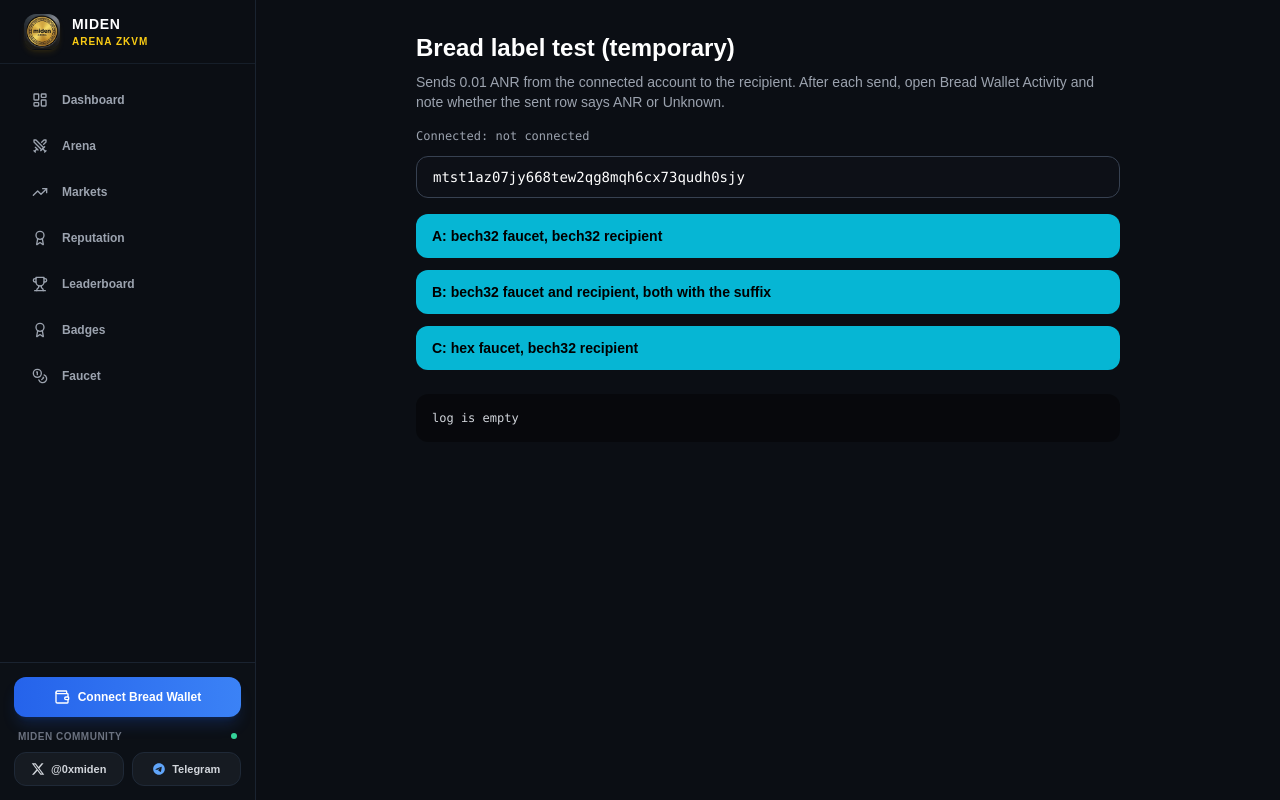
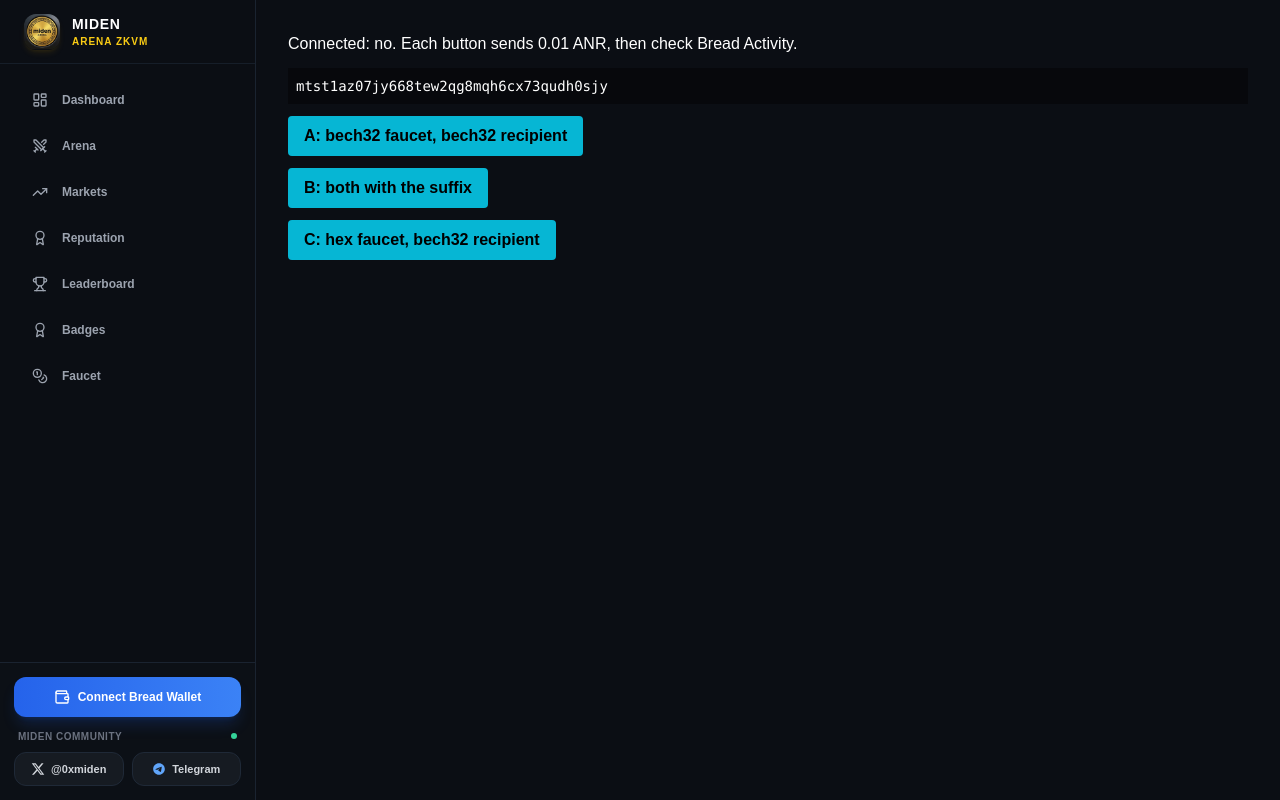
Before and after one commit to anaraydinli55/miden-arena, a Next.js app: page /dev/bread-labels in a window 1280 px wide. Built offline with nearby package versions, Linux system fonts and the light colour scheme; no server answers.

Commit message:
temporary bread label test page

```diff
--- a/app/dev/bread-labels/page.tsx
+++ b/app/dev/bread-labels/page.tsx
@@ -3,98 +3,45 @@
 import React, { useState } from 'react';
 import { useWallet } from '@/components/wallet/wallet-provider';
 import { getBreadProvider } from '@/lib/miden/bread';
-import { CLAIM_TOKENS } from '@/lib/miden/tokens';
 
-// TEMPORARY test page: finds which address format makes Bread Wallet show the token name in Activity.
-// Each button sends 0.01 ANR from the connected account to the recipient below.
-// Use your OTHER Bread account as the recipient, never the escrow.
-const ANR_HEX = CLAIM_TOKENS.ANR.faucetId;
-const ANR_BECH32 = 'mtst1apae2yhu0l7dd5f7g0frr08kxy9xh69p';
-const SUFFIX = '_qr7qqq9wr6w';
-const ESCROW_BECH32 = 'mtst1aq9qxfvlq0whp52wj7nfx3g0ngu6m28w';
-
+// TEMPORARY: which address format makes Bread label the sent token? Sends 0.01 ANR to your OTHER account.
+const HEX = '0x7b9512fc7ffcd6d13e43d231bcf631';
+const BECH = 'mtst1apae2yhu0l7dd5f7g0frr08kxy9xh69p';
+const SFX = '_qr7qqq9wr6w';
+const ESCROW = 'mtst1aq9qxfvlq0whp52wj7nfx3g0ngu6m28w';
 const base = (a: string) => a.trim().split('_')[0];
 
-export default function BreadLabelsTest() {
-  const { address, connected, connect } = useWallet();
-  const [recipient, setRecipient] = useState('mtst1az07jy668tew2qg8mqh6cx73qudh0sjy');
+export default function Page() {
+  const { address, connect } = useWallet();
+  const [to, setTo] = useState('mtst1az07jy668tew2qg8mqh6cx73qudh0sjy');
   const [log, setLog] = useState<string[]>([]);
-  const [busy, setBusy] = useState(false);
-  const add = (m: string) => setLog((l) => [`${new Date().toLocaleTimeString()}  ${m}`, ...l]);
+  const add = (m: string) => setLog((l) => [m, ...l]);
 
-  const run = async (label: string, faucetId: string, to: string) => {
-    const norm = base(to).toLowerCase();
-    if (norm === ESCROW_BECH32 || norm.startsWith('0x0a03259f')) {
-      add('refused: the recipient is the escrow account');
-      return;
-    }
-    let from = address;
-    if (!connected || !from) from = await connect();
-    const provider = getBreadProvider();
-    if (!provider || !from) {
-      add('Bread Wallet is not connected');
-      return;
-    }
-    const method = ['requestSend', 'requestSendTransaction', 'sendTransaction'].find(
-      (m) => typeof provider[m] === 'function'
-    );
-    if (!method) {
-      add('no send method on the provider');
-      return;
-    }
-    setBusy(true);
-    add(`${label}: sending 0.01 ANR (faucetId=${faucetId}, to=${to})`);
+  const run = async (label: string, faucetId: string, recipientAddress: string) => {
+    if (base(recipientAddress) === ESCROW) return add('refused: that is the escrow');
+    const from = address || (await connect());
+    const p: any = getBreadProvider();
+    const m = ['requestSend', 'requestSendTransaction', 'sendTransaction'].find((x) => typeof p?.[x] === 'function');
+    if (!from || !m) return add('wallet or send method missing');
+    add(label + ': sending');
     try {
-      const res = await provider[method]({
-        senderAddress: from,
-        recipientAddress: to,
-        faucetId,
-        noteType: 'public',
-        amount: 10_000,
-      });
-      add(`${label}: done ${JSON.stringify(res)}`);
+      const r = await p[m]({ senderAddress: from, recipientAddress, faucetId, noteType: 'public', amount: 10000 });
+      add(label + ' ok ' + JSON.stringify(r));
     } catch (e: any) {
-      add(`${label}: error ${e?.message || String(e)}`);
-    } finally {
-      setBusy(false);
+      add(label + ' error ' + (e?.message || String(e)));
     }
   };
 
-  const to = base(recipient);
-  const variants: [string, string, string][] = [
-    ['A: bech32 faucet, bech32 recipient', ANR_BECH32, to],
-    ['B: bech32 faucet and recipient, both with the suffix', ANR_BECH32 + SUFFIX, to + SUFFIX],
-    ['C: hex faucet, bech32 recipient', ANR_HEX, to],
-  ];
-
+  const b = base(to);
+  const btn = 'block rounded bg-cyan-500 px-4 py-2 text-black font-bold';
   return (
-    <div className="p-8 max-w-3xl mx-auto text-white">
-      <h1 className="text-2xl font-black">Bread label test (temporary)</h1>
-      <p className="text-sm text-gray-400 mt-2">
-        Sends 0.01 ANR from the connected account to the recipient. After each send, open Bread Wallet
-        Activity and note whether the sent row says ANR or Unknown.
-      </p>
-      <div className="mt-4 text-xs font-mono text-gray-400">Connected: {address || 'not connected'}</div>
-      <input
-        value={recipient}
-        onChange={(e) => setRecipient(e.target.value)}
-        className="mt-3 w-full rounded-xl border border-gray-700 bg-[#0d1017] px-4 py-2.5 text-sm font-mono"
-      />
-      <div className="mt-4 grid gap-3">
-        {variants.map(([label, faucetId, recipientAddress]) => (
-          <button
-            key={label}
-            disabled={busy}
-            onClick={() => run(label, faucetId, recipientAddress)}
-            className="rounded-xl bg-cyan-500 px-4 py-3 text-left text-sm font-bold text-black disabled:opacity-50"
-          >
-            {label}
-          </button>
-        ))}
-      </div>
-      <pre className="mt-6 whitespace-pre-wrap break-all rounded-xl bg-black/40 p-4 text-xs text-gray-300">
-        {log.join('\n') || 'log is empty'}
-      </pre>
+    <div className="p-8 text-white space-y-3">
+      <p>Connected: {address || 'no'}. Each button sends 0.01 ANR, then check Bread Activity.</p>
+      <input className="w-full bg-black/40 p-2 font-mono text-sm" value={to} onChange={(e) => setTo(e.target.value)} />
+      <button className={btn} onClick={() => run('A', BECH, b)}>A: bech32 faucet, bech32 recipient</button>
+      <button className={btn} onClick={() => run('B', BECH + SFX, b + SFX)}>B: both with the suffix</button>
+      <button className={btn} onClick={() => run('C', HEX, b)}>C: hex faucet, bech32 recipient</button>
+      <pre className="text-xs whitespace-pre-wrap break-all">{log.join('\n')}</pre>
     </div>
   );
 }
```
